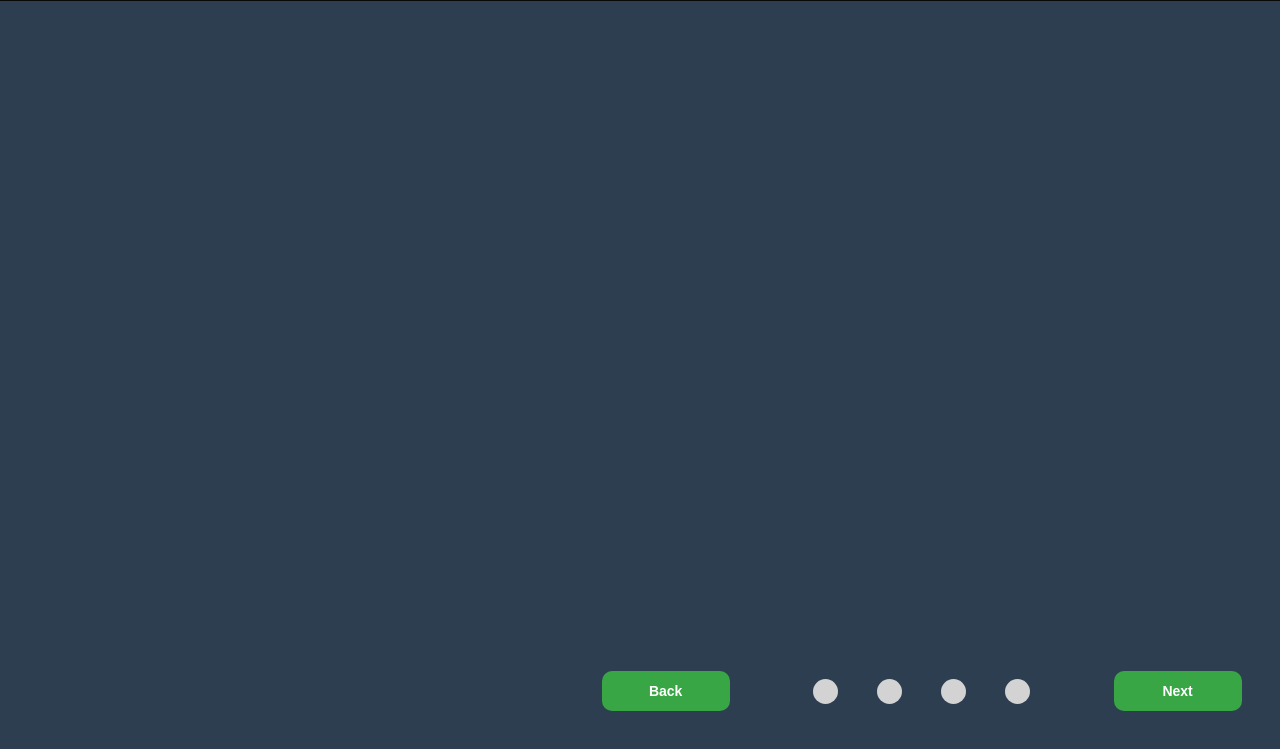
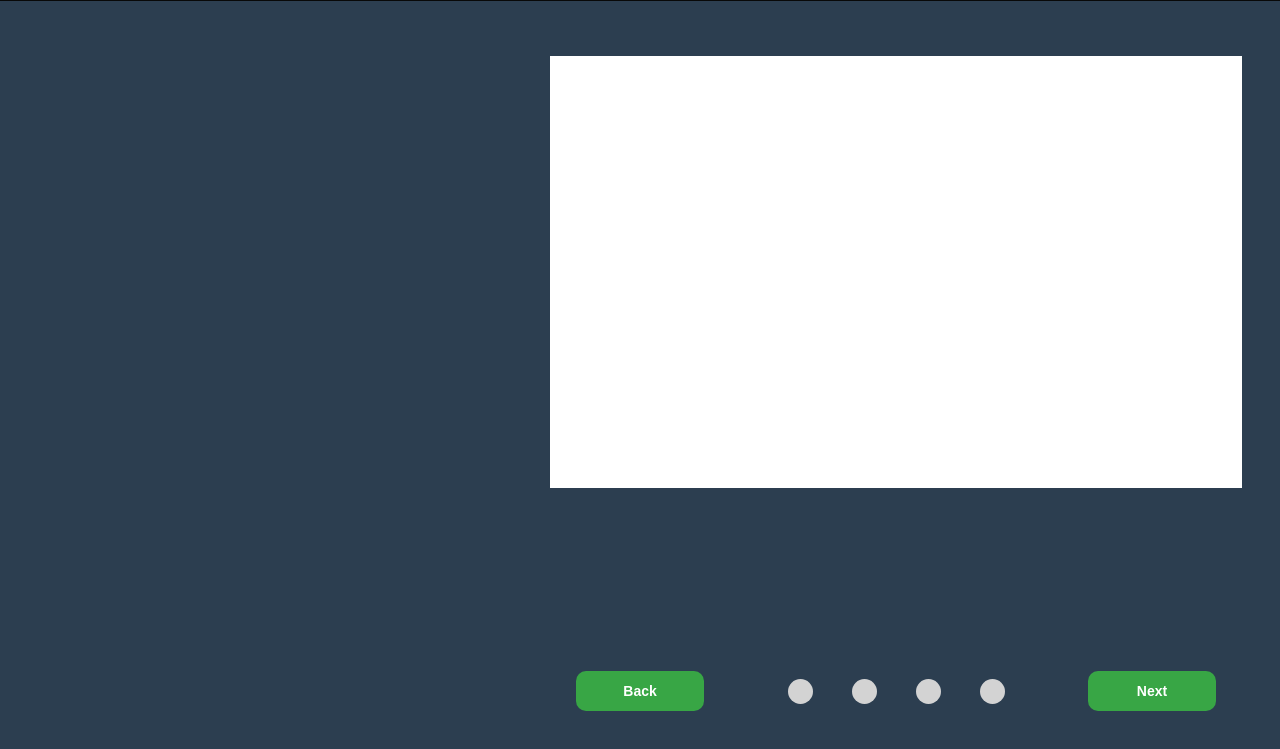
Before and after one commit to AlexanderStrange/projekt-6--trendlog, a plain HTML site: page index.html in a window 1280 px wide. Shown: the part 49-798 px from the top of the page. Drawn offline with Linux system fonts and the light colour scheme.

Commit message:
Add + edit index & css
'index.html' & 'style.css'

```diff
--- a/assets/css/style.css
+++ b/assets/css/style.css
@@ -72,6 +72,29 @@ header li{
 	width: 200px;
 }
 
+/* LEFT & RIGHT*/
+section{
+	display: flex;
+}
+/* left */
+.left{
+	width: 40%;
+}
+/* right */
+.right{
+	align-items: center;
+	display: flex;
+	justify-content: center;
+	width: 60%;
+}
+.preview{
+	background: #fff;
+	height: auto;
+	margin: 50px 0;
+	padding-top: 56.25%;
+	width: 90%;
+}
+
 /* NAVIGATION - 'Back', prikker, 'Next'*/
 .navigation{
 	align-items: center;
@@ -79,7 +102,7 @@ header li{
 	display: flex;
 	height: 5%;
 	position: absolute;
-	right: 3%;
+	right: 5%;
 	width: 50%;
 }
 .backnext{
--- a/index.html
+++ b/index.html
@@ -37,6 +37,15 @@
 		</ul>
 	</header>
 	<main>
+<!-- SECTION - left & right-->
+		<section>
+<!-- left -->
+			<div class="left">
+			</div>
+<!-- right -->
+		<div class="right">
+			<div class="preview"></div>
+		</div>
 <!-- NAVIGATION - 'Back', prikker, 'Next' - -->
 			<div class="navigation">
 				<button type="button" class="backnext"><a href="#">Back</a></button>
@@ -48,6 +57,8 @@
 				</div>
 				<button type="button" class="backnext"><a href="#">Next</a></button>
 			</div>
+	</section>
+
 	</main>
 	<footer></footer>
 </body>
```
Lines whose indentation alone changed are shown as unchanged.
